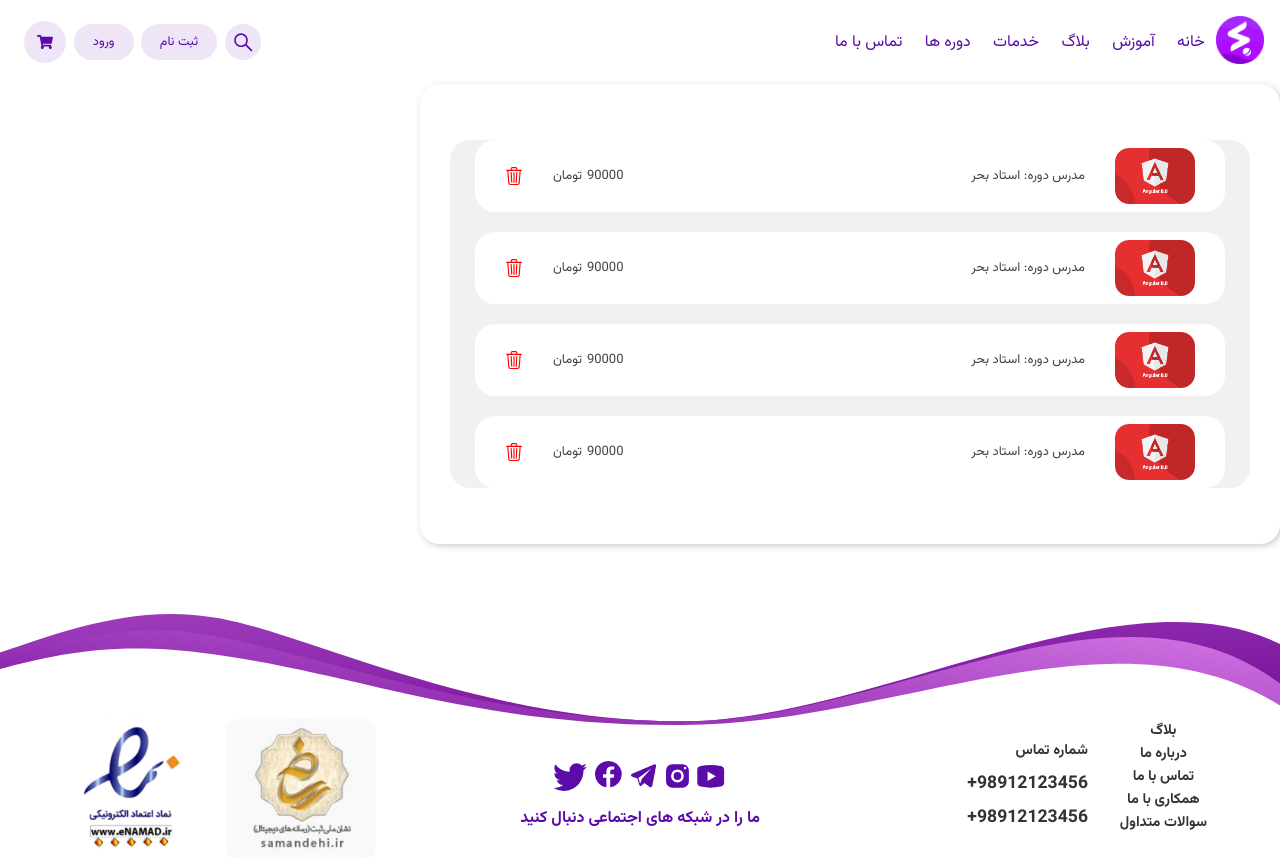
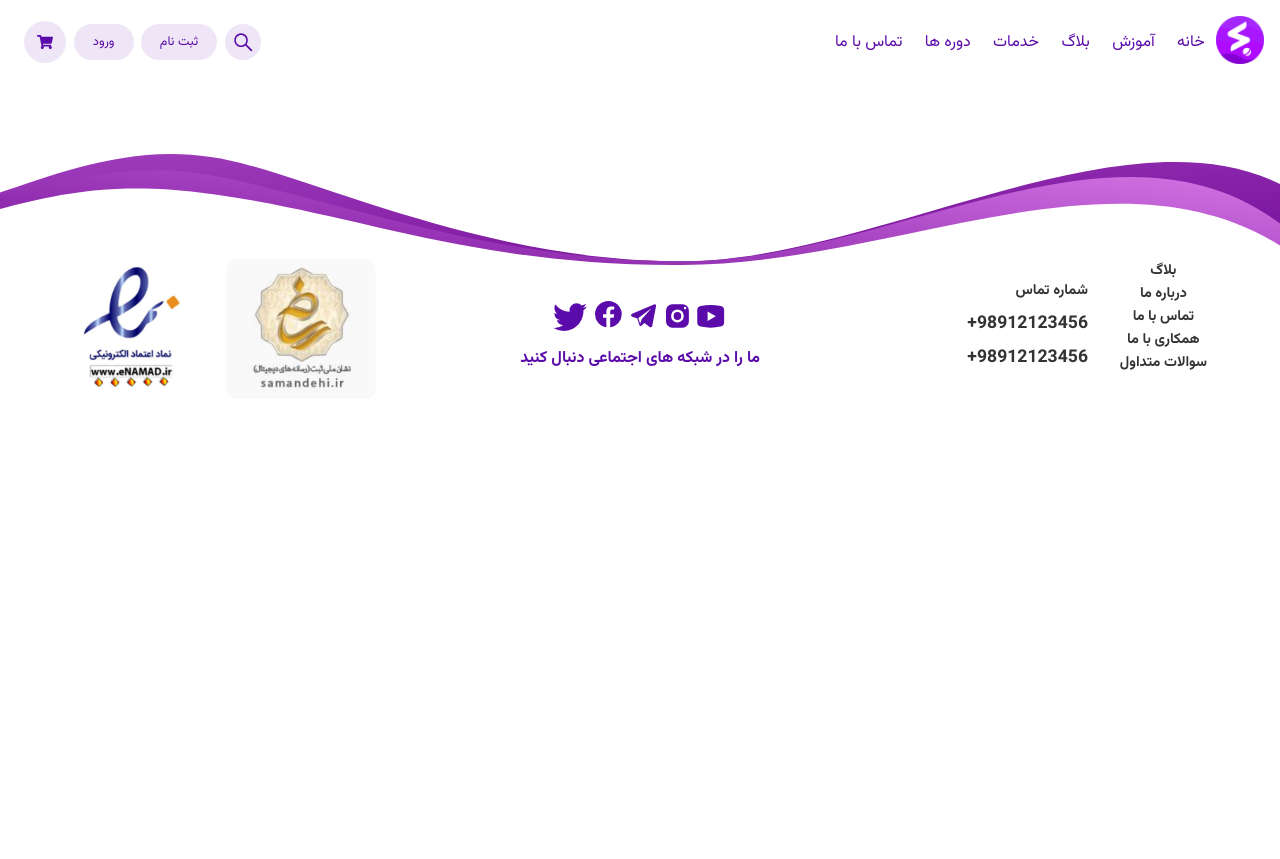
Before and after one commit to alimooo1/Sadrun_Project, a React (Vite) app in the folder sadrun-project/: page / in a window 1280 px wide. After the commit the page ends 800 px from the top, so only its background shows below. Built offline with nearby package versions, Linux system fonts and the light colour scheme.

Commit message:
updae style and function deleted cart

```diff
--- a/sadrun-project/src/App.jsx
+++ b/sadrun-project/src/App.jsx
@@ -1,11 +1,7 @@
 import React from "react";
-import ShoppingCart from "./components/ShoppingCart/ShoppingCart";
-
 function App() {
   return (
-    <div className="App">
-      <ShoppingCart/>
-    </div>
+    <div className="App"></div>
   );
 }
 
--- a/sadrun-project/src/components/ShoppingCart/ShoppingCart.jsx
+++ b/sadrun-project/src/components/ShoppingCart/ShoppingCart.jsx
@@ -1,34 +1,64 @@
-import React,{useState} from 'react'
-import styles from "../ShoppingCart/ShoppingCart.module.scss"
-import ShoppingCarts from './ShoppingCarts/ShoppingCarts'
+import React, { useState } from "react";
+import styles from "../ShoppingCart/ShoppingCart.module.scss";
+import ShoppingCarts from "./ShoppingCarts/ShoppingCarts";
+import angular from "./images/angular-8-new-f.png";
+import nest from "./images/1_EGrPBUoYfKm-2.png";
+import nodejs from "./images/VKE8r0.png";
+import visule from "./images/visual-studio-logo.png";
 function ShoppingCart() {
-    const [cart, setCart] = useState([{
-        image:"",
-        text:"مدرس دوره: استاد بحر ",
-        price:"تومان290",
-    }],)
-
-  return (
-    // cart.map((data ,index)=>{
-
-    //     <div className={styles.conteiner} >
-    //     <ShoppingCarts date={data} key={index} />
-
-    // </div>
-    // })
-    <div className={styles.border}>
-         <div className={styles.conteiner}>
-        <ShoppingCarts/>
-        <ShoppingCarts/>
-        <ShoppingCarts/>
-        <ShoppingCarts/>
-
-    </div>
-    </div>
-
-
-
-  )
+  const [cart, setCart] = useState([
+    {
+      image:angular,
+      text: "مدرس دوره: استاد بحر ",
+      price: "520000",
+      id: 1,
+    },
+    {
+      image:nest,
+      text: "مدرس دوره: استاد بحر ",
+      price: "200000",
+      id: 2,
+    },
+    {
+      image:nodejs,
+      text: "مدرس دوره: استاد بحر ",
+      price: "110000",
+      id: 3,
+    },
+    {
+      image:visule,
+      text: "مدرس دوره: استاد بحر ",
+      price: "90000",
+      id: 4,
+    },
+  ]);
+  function deletHandeler(id) {
+    const filterCart = cart.filter((c) => c.id !== id);
+    setCart(filterCart);
+  }
+  if (cart.length === 0) {
+    return (
+      <div className={styles.border}>
+        <div className={styles.conteiner}>مجصولی در سبد خرید وجود ندارد</div>
+      </div>
+    );
+  } else {
+    return (
+      <div className={styles.border}>
+        <div className={styles.conteiner}>
+          {cart.map((data, index) => {
+            return (
+              <ShoppingCarts
+                data={data}
+                key={index}
+                ondelete={() => deletHandeler(data.id)}
+              />
+            );
+          })}
+        </div>
+      </div>
+    );
+  }
 }
 
-export default ShoppingCart
+export default ShoppingCart;
--- a/sadrun-project/src/components/ShoppingCart/ShoppingCart.module.scss
+++ b/sadrun-project/src/components/ShoppingCart/ShoppingCart.module.scss
@@ -1,11 +1,21 @@
+@import "../../sass/variables.scss";
+@import "../../sass/fonts.scss";
+@import "../../sass/mixins.scss";
+@import "../../sass/media.scss";
+
 .border{
     display: flex;
     align-items: center;
     justify-content: center;
     width: 860px;
-    height: 460px;
     box-shadow: 2px 2px 7.5px rgba(1, 1, 1, 0.2);
     border-radius: 20px;
+    padding: 30px 0;
+    @include max-width(small){
+        width: 440px;
+        padding: 20px 0;
+        margin: 0 10px;
+    }
 }
 .conteiner{
     background-color: rgba(15, 15, 15, 0.056);
@@ -13,8 +23,14 @@
     flex-direction: column;
     gap: 20px;
     width:800px;
-    // height: 37rem;
+    padding: 30px 0;
     align-items: center;
     justify-content: center;
     border-radius: 20px;
+    @include typography($primary-font-family, 13px, #434343);
+    @include max-width(small){
+        width: 430px;
+        padding:  20px 0;
+    }
+
 }
--- a/sadrun-project/src/components/ShoppingCart/ShoppingCarts/ShoppingCarts.jsx
+++ b/sadrun-project/src/components/ShoppingCart/ShoppingCarts/ShoppingCarts.jsx
@@ -1,21 +1,19 @@
 import React from "react";
 import styles from "../ShoppingCarts/ShoppingCarts.module.scss";
-import angular from "../images/angular-8-new-f.png";
-import trash from "../images/Zipak-Logo24-2.svg";
 import { BsTrash3 } from "react-icons/bs";
-function ShoppingCarts({ data }) {
+function ShoppingCarts(props) {
   return (
     <div className={styles.conteiner}>
       <div className={styles.boxone}>
-        <img className={styles.img_cart} src={angular} alt="" />
-        <p>مدرس دوره: استاد بحر</p>
+        <img className={styles.img_cart} src={props.data.image} alt="" />
+        <p>{props.data.text}</p>
       </div>
       <div className={styles.boxtwo}>
-        <div className={styles.boxthree} >
-          <span>90000</span>
+        <div className={styles.boxthree}>
+          <span className={styles.price}>{props.data.price}</span>
           <span>تومان</span>
         </div>
-        <BsTrash3 className={styles.trash} onclick/>
+        <BsTrash3 onClick={props.ondelete} className={styles.trash} />
       </div>
     </div>
   );
--- a/sadrun-project/src/components/ShoppingCart/ShoppingCarts/ShoppingCarts.module.scss
+++ b/sadrun-project/src/components/ShoppingCart/ShoppingCarts/ShoppingCarts.module.scss
@@ -1,6 +1,8 @@
 @import "../../../sass/fonts.scss";
 @import "../../../sass/mixins.scss";
 @import "../../../sass/variables.scss";
+@import "../../../sass/media.scss";
+
 .conteiner{
     display: flex;
     flex-direction: row;
@@ -11,10 +13,16 @@
     border-radius: 20px;
     background: #fff;
     @include typography($primary-font-family, 13px, #434343);
+    @include max-width(small){
+        width: 400px;
+    @include typography($primary-font-family, 11px, #434343);
+    }
 }
 .img_cart{
-    width: 80px;
-    // height: ;
+    width: 83px;
+    @include max-width(small){
+        width: 72px;
+    }
 }
 .boxone{
     display: flex;
@@ -22,6 +30,9 @@
     align-items: center;
     gap: 30px;
     padding-right: 30px;
+    @include max-width(small){
+        gap: 20px;
+    }
 }
 .boxtwo{
     display: flex;
@@ -29,6 +40,16 @@
     align-items: center;
     gap: 30px;
     padding-left: 30px;
+    @include max-width(small){
+        gap: 20px;
+    }
+}
+.price{
+    @include typography($primary-font-number-family, 13px, #585656);
+    @include max-width(small){
+    @include typography($primary-font-number-family, 11px, #585656);
+
+    }
 }
 .boxthree{
     display: flex;
```
